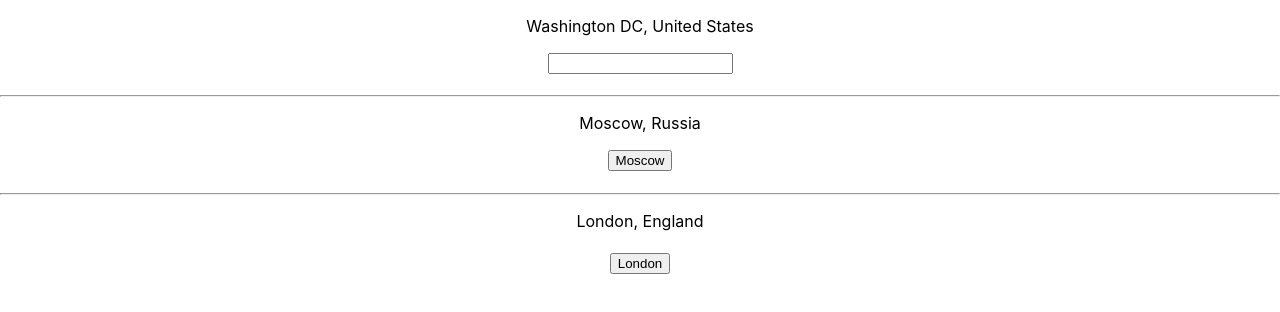
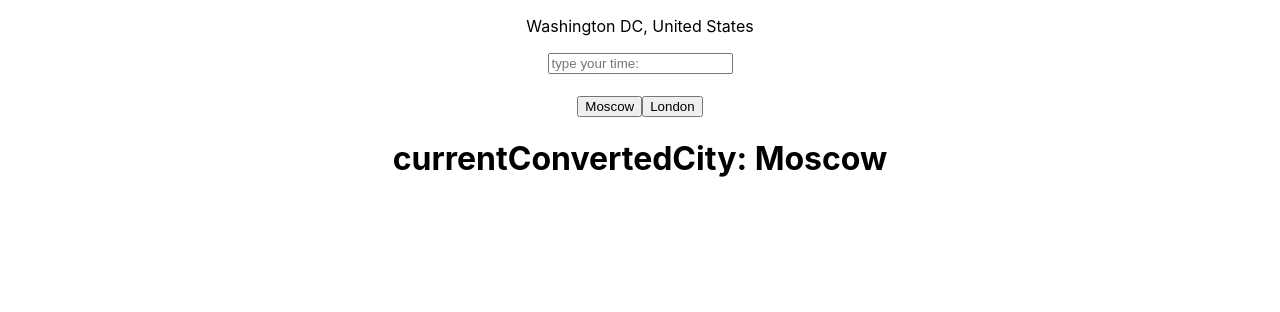
Before and after one commit to anyahb/dateconverter, a React (Create React App) app: page / in a window 1280 px wide. Shown: the top 312 px of the page. Built offline with nearby package versions, Linux system fonts and the light colour scheme.

Commit message:
created converting function

```diff
--- a/src/components/Search.js
+++ b/src/components/Search.js
@@ -1,10 +1,10 @@
-import React, {useState,useEffect} from "react";
+import React, {useState, useEffect} from "react";
 import Main from "./Main"
 
 export const Search = () => {
 
     const date = new Date()
-    const createDate = function(d){
+    const createDate = function (d) {
         const hour = d.getHours()
         const minutes = d.getMinutes()
         const result = `${hour}:${minutes}`
@@ -12,90 +12,89 @@ export const Search = () => {
     }
     /*console.log(createDate(date));
     const [test, test2] = [1,2]*/
-    const [time,setTime] = useState('')
-    const [city,changed] = useState('')
-    const [lond,modified] = useState('')
+    const [currentTime, setCurrentTime] = useState('')
+    const [convertedTime, setConvertedTime] = useState('')
+    const [currentConvertedCity, setCurrentConvertedCity] = useState("Moscow") // текущий город в который комментируем
+    const [lond, modified] = useState('')
     /*const [counter,setCounter] = useState(0)
     const [count, changed] = useState(date.toTimeString())*/
     const offsetMoscow = 7
     const offsetLondon = 5
 
-   /* useEffect(() => {
-        console.log('counter changed')
-    },[])*/
+    /* useEffect(() => {
+         console.log('counter changed')
+     },[])*/
     const inputHandler = (event) => {
         const value = event.target.value
-        setTime(value)
-        /*const moscow = value.split(':')
+        setCurrentTime(value)
 
 
-        if (moscow[0] <= 17){
-            changed(parseInt(moscow[0]) + offset + ":" + moscow[1])
-        } else{
-        changed(offset - (24 - parseInt(moscow[0])) + ":" + moscow[1])
-        }*/
+        // должна быть проверка. Если выбран текущий город - Москва, то меняется на мск. Если лондон то на Лондон
+
+        // const moscow = value.split(':')
+        //
+        //
+        // if (moscow[0] <= 17) {
+        //     changed(parseInt(moscow[0]) + offset + ":" + moscow[1])
+        // } else {
+        //     changed(offset - (24 - parseInt(moscow[0])) + ":" + moscow[1])
+        // }
     }
 
-    const moscowTime = function (){
-        const valMoscow = time
+    const moscowTime = function () {
+        const valMoscow = currentTime
         const moscva = valMoscow.split(':')
-       if (moscva[0] <= 17){
-           changed(parseInt(moscva[0]) + offsetMoscow + ":" + moscva[1])
-       } else{
-       changed(offsetMoscow - (24 - parseInt(moscva[0])) + ":" + moscva[1])
-       }
+        if (moscva[0] <= 17) {
+            setConvertedTime(parseInt(moscva[0]) + offsetMoscow + ":" + moscva[1])
+        } else {
+            setConvertedTime(offsetMoscow - (24 - parseInt(moscva[0])) + ":" + moscva[1])
+        }
     }
 
-    /*const washingtonTime = function (){
 
-    }*/
-
-    const londonTime = function (){
-        const valLondon = city
+    const londonTime = function () {
+        const valLondon = convertedTime
         const london = valLondon.split(':')
-        if (london[0] <= 17){
+        if (london[0] <= 17) {
             modified(parseInt(london[0]) + offsetLondon + ":" + london[1])
-        } else{
+        } else {
             modified(offsetLondon - (24 - parseInt(london[0])) + ":" + london[1])
         }
 
     }
 
+    const converting = function (city) { // Moscow
+        setCurrentConvertedCity(city) // Moscow
+
+        if (city === "Moscow") {
+            const moscva = currentTime.split(':')
+            if (moscva[0] <= 17) {
+                setConvertedTime(parseInt(moscva[0]) + offsetMoscow + ":" + moscva[1])
+            } else {
+                setConvertedTime(offsetMoscow - (24 - parseInt(moscva[0])) + ":" + moscva[1])
+            }
+        }
+    }
 
 
-
-
-    /* const offset = +7*/
     return (
         <div>
             <p>Washington DC, United States</p>
 
-            <input onInput={inputHandler}/>
-
-           {/* <button onClick={washingtonTime}>Washington</button>*/}
+            <input placeholder={'type your time:'} onInput={inputHandler}/>
 
 
-           <h1>{time}</h1>
-            <hr/>
-            <p>Moscow, Russia</p>
+            <h1>{currentTime}</h1>
 
-            <button onClick={moscowTime}>Moscow</button>
+            <button onClick={() => converting("Moscow")}>Moscow</button>
+            <button onClick={() => converting("London")}>London</button>
 
-            <h1>{city}</h1>
-
-            <hr/>
-
-            <p>London, England</p>
-
-            <h1>{lond}</h1>
-            <button onClick={londonTime}>London</button>
-
-
+            <h1>currentConvertedCity: {currentConvertedCity}</h1>
+            <h1>{convertedTime}</h1>
             <Main/>
         </div>
     )
 }
 
 
-
 export default Search
```
Also changed, not shown: 1 other file (tests, documents, lock files or other folders).
